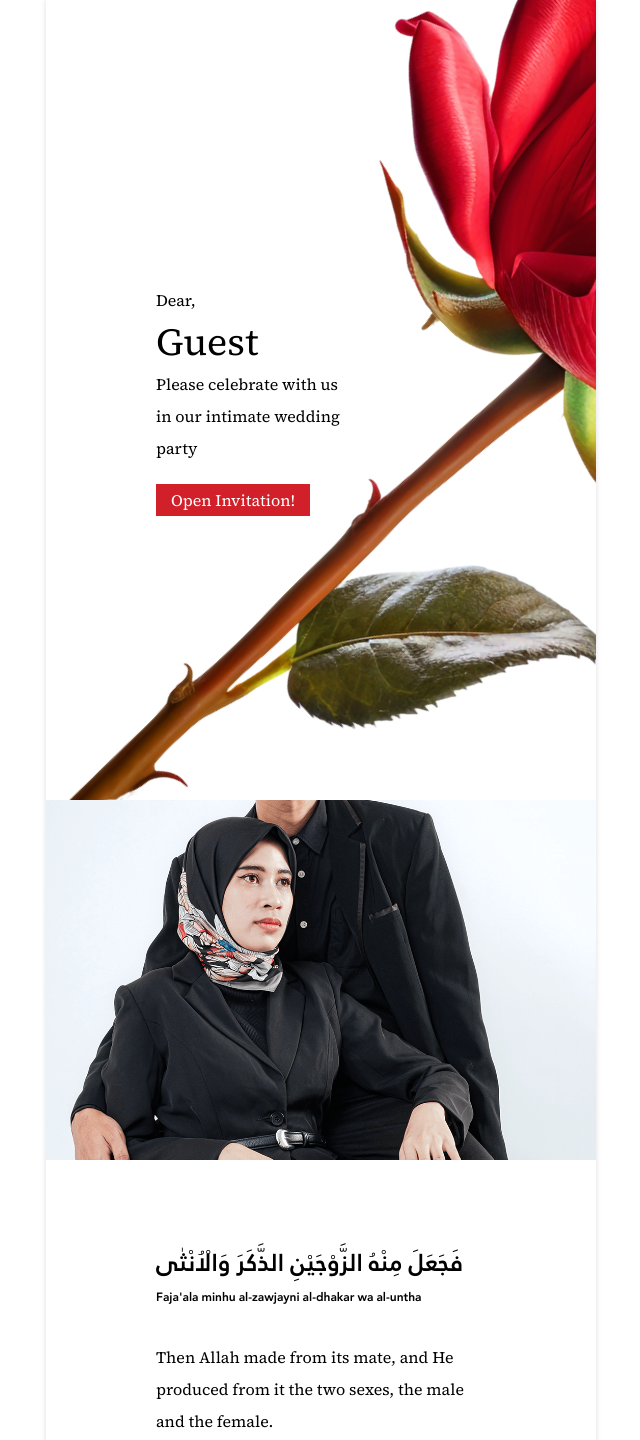
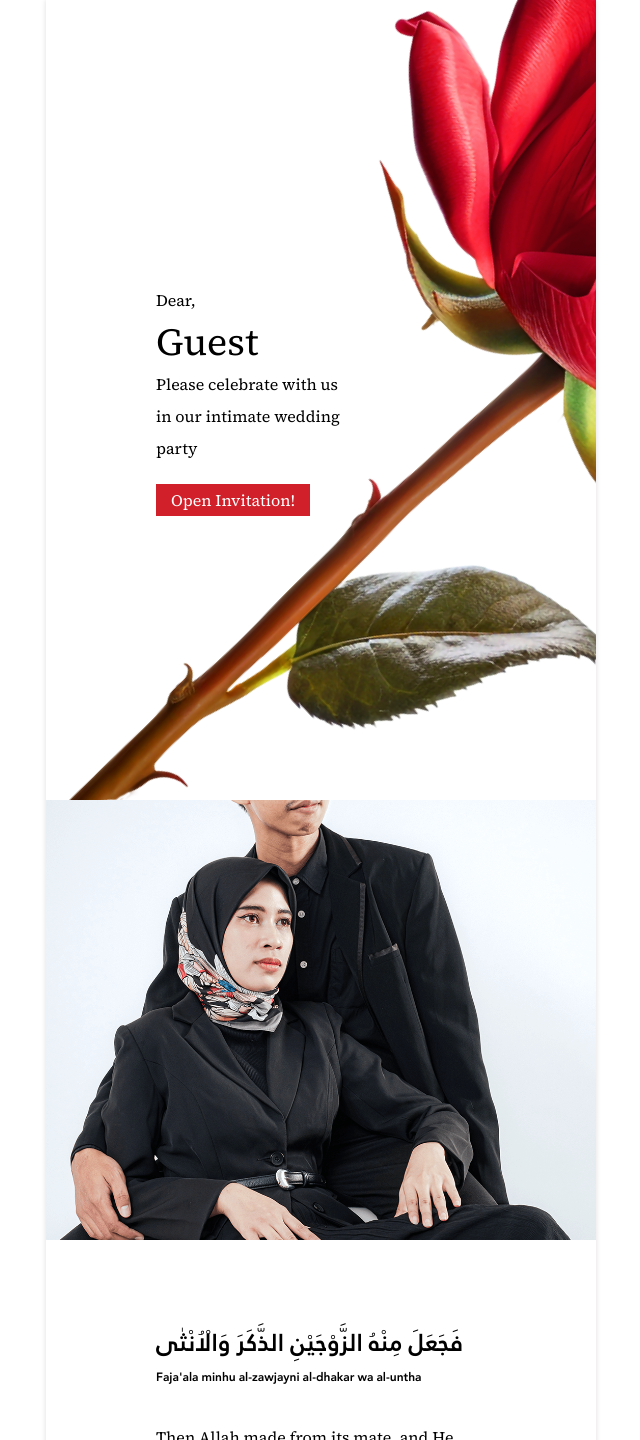
Before and after one commit to joyella-id/imronandanggra, a Next.js app: page / in a window 1280 px wide. Shown: the top 1440 px of the page, without its empty margins (319-959 px from the left). Built offline with nearby package versions, Linux system fonts and the light colour scheme; no server answers; a web font is replaced by a local one.

Commit message:
img size

```diff
--- a/src/pages/2/second.module.scss
+++ b/src/pages/2/second.module.scss
@@ -4,7 +4,7 @@
 }
 
 .imageContainer {
-  height: 45vh;
+  height: 55vh;
   position: relative;
   float: right;
 
```
